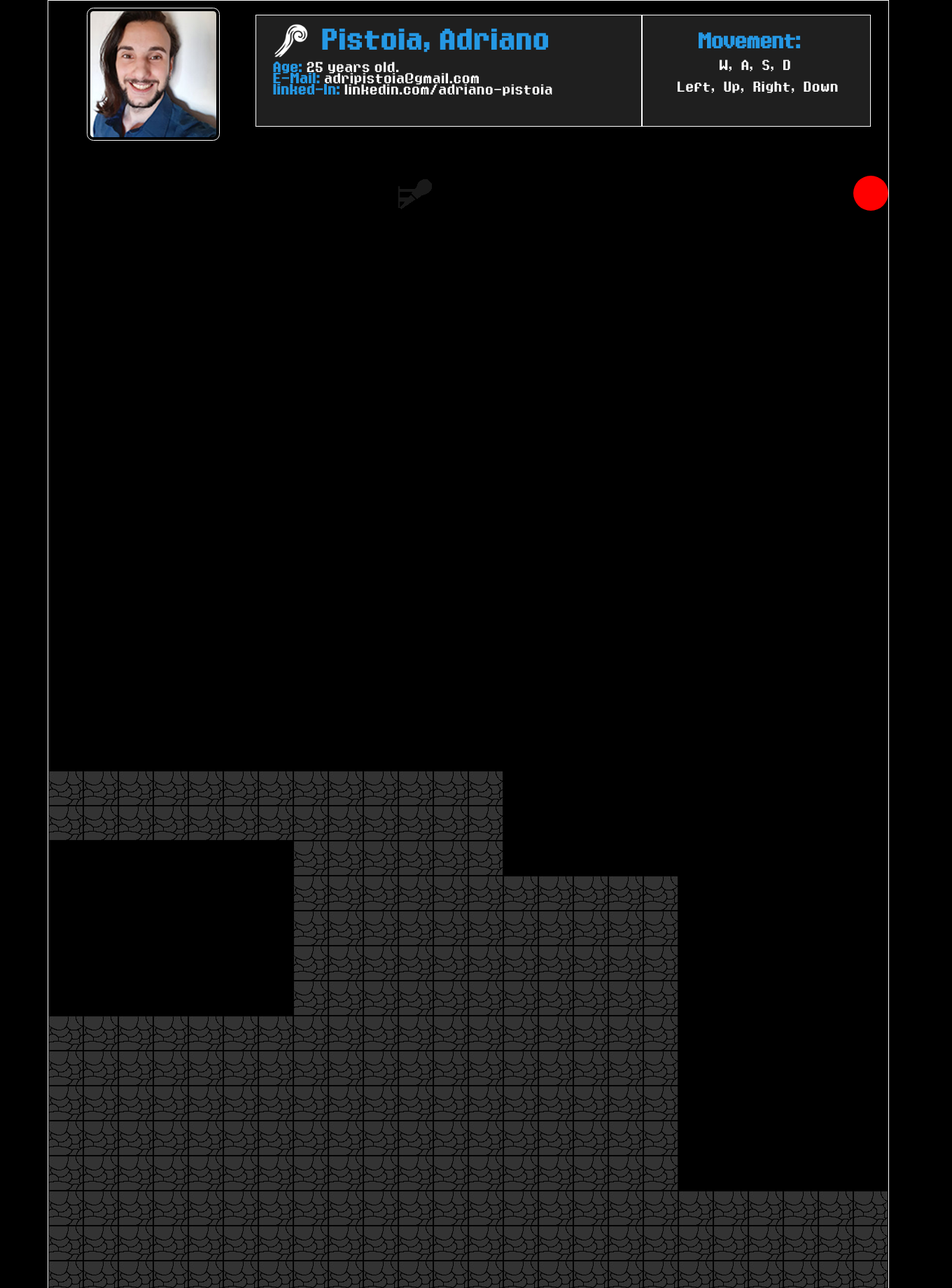
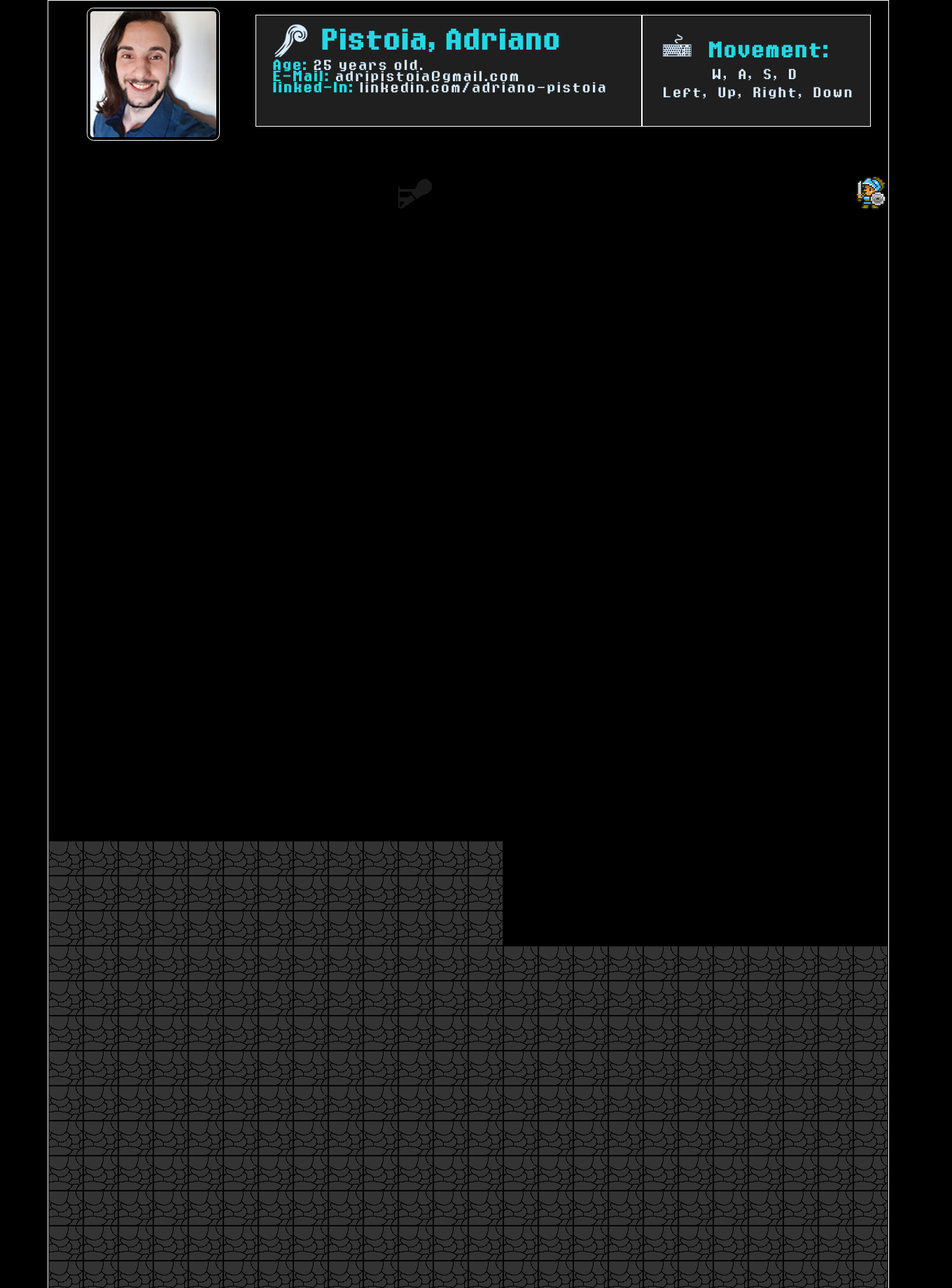
Before and after one commit to AdrianoPistoia/adrianopistoia.github.io, a PHP site: page / in a window 1360 px wide. Shown: the top 1840 px of the page at 70% size. Run offline with PHP 8.4, Linux system fonts and the light colour scheme.

Commit message:
alto avance capo

```diff
--- a/CSS/index.css
+++ b/CSS/index.css
@@ -1,11 +1,13 @@
 
 :root{
-    --main-color:       #2598e4;
-    --secondary-color:  #FFA300;
-    --terciary-color:   #803C00;
-    --contrast-color:   #1f1f1f;
-    --font-color:       #CCB51D;
+    --secondary-color:      #FFA300;
+    --contrast-color:       #1f1f1f;
+    --terciary-color:       #803C00;
+    --main-color:           #25d7e4;
+    --font-color:           #CCB51D;
 }
+
+
 
 *{
     padding:            0px;
@@ -20,8 +22,9 @@ p{
 }
 
 h1,h2,h3,p,a,li{
+    letter-spacing:     3px;
     font-family:        "dragon";
-    color:              white;
+    color:              rgb(215, 236, 255);
 }
 
 @font-face {
@@ -43,14 +46,23 @@ html{
 }
 
 .iconContainer{
-    padding-bottom:     5px;
+    justify-content:    flex-start;
+    padding-bottom:     2px;
     align-items:        center;
     display:            flex;
 }
 .icon{
+    background-repeat:  no-repeat;
     background-size:    contain;
     height:             50px;
     width:              50px;
+}
+.mini{
+    /* padding-right:  20px; */
+    position:       relative;
+    height:         30px;
+    width:          30px;
+    /* left:           -65px; */
 }
 .learning{
     background-image:   url("../icons/read.png");
@@ -87,7 +99,9 @@ html{
 }
 
 #player{
-    background-color: red;
+    background-repeat:  no-repeat;
+    background-image:   url("../icons/warrior.png");
+    background-position: 5px;
     border-radius:      50% 50%;
     position:           relative;
     z-index:            4000000;
@@ -143,7 +157,7 @@ html{
 
 .Header div>h1{
     padding-bottom:     10px;
-    letter-spacing:     2px;
+    /* letter-spacing:     2px; */
     padding-top:        10px;
     margin-left:        20px;
     align-self:         flex-start;
@@ -161,26 +175,50 @@ html{
     width:              300px;
 }
 
-.Tuto h2{
-    padding-left:       55px;
+.Tuto div>div+h2{
+    padding-left:       20px;
     position:           relative;
+}
+
+.teacher{
+    background-image:   url("../icons/teacher.png");
+}
+
+.Comunicator{
+    background-image:   url("../icons/public-speaker.png");
+}
+
+.FastLearner{
+    background-image:   url("../icons/read.png");
+}
+.Creativity{
+    background-image:   url("../icons/team-idea.png");
+}
+.Team{
+    background-image:   url("../icons/three-friends.png");
+}
+
+.Movement{
+    background-image:   url("../icons/keyboard.png");
+}
+
+.biceps{
+    background-image:   url("../icons/biceps.png");
 }
 
 .Tuto p{
     position:           relative;
-    left:               85px;
-    top:                15px;
+    left:               75px;
 }
 
 .Tuto p+p{
-    padding-top:        15px;
-    left:               25px;
+    padding-top:        10px;
+    left:               5px;
 }
 
 .Header div>div+ul{
     list-style-type:    none;
     text-decoration:    none;
-    letter-spacing:     1px;
     margin-right:       25px;
     margin-left:        25px;
 }
@@ -205,7 +243,7 @@ html{
     background-color: rgba(0,0,0,1);
     position:           absolute;
     display:            block;
-    height:             900px;
+    height:             1000px;
     width:              1200px;
     top:                200px;
 }
@@ -226,13 +264,13 @@ html{
     background-color:   var(--contrast-color);
     padding-bottom:     15px;
     margin-bottom:      35px;
-    padding-right:      40px;
+    padding-right:      45px;
     margin-right:       25px;
-    padding-left:       40px;
+    padding-left:       85px;
     padding-top:        10px;
     margin-left:        25px;
     margin-top:         20px;
-    text-align:         center;
+    /* text-align:         center; */
     border:             1px solid white;
 }
 
@@ -240,18 +278,19 @@ html{
     text-decoration-thickness:  2px;
     text-decoration:            underline;
     padding-bottom:             20px;
+    padding-left:               45px;
     padding-top:                20px;
     position:                   relative;
 }
 
 .blockRight h3{
+    padding-bottom:     10px;
     padding-top:        15px;
 }
 
+
 .special{
     padding-bottom:     5px;
-    letter-spacing:     1px;
-    word-spacing:       1pt;
     padding-top:        16px;
 
 }
@@ -269,7 +308,7 @@ html{
     height:             50px;
     width:              50px;
     left:               0px;
-    top:                850px;
+    top:                950px;
 }
 
 .puertaIzq{
@@ -278,7 +317,7 @@ html{
     height:             50px;
     width:              50px;
     left:               50px;
-    top:                850px;
+    top:                950px;
 }
 
 .Aptitudes{
@@ -287,11 +326,11 @@ html{
     min-width:          500px;
     max-width:          500px;
     position:           relative;
-    height:             880px;
+    height:             980px;
     left:               0px;
 }
 
-.Aptitudes div{
+.Aptitudes div.box{
     background-color:       var(--contrast-color);
     padding-bottom:         17px;
     margin-bottom:          5px;
@@ -300,15 +339,23 @@ html{
     margin-right:           25px;
     padding-top:            25px;
     margin-left:            25px;
-    text-align:             center;
     border:                 1px solid white;
 }
 
+.Aptitudes div.iconContainer.h2{
+    position:               relative;
+    left:                   50px;
+}
+.Aptitudes div.iconContainer.h3>h3{
+    position:               relative;
+    left:                   10px;
+}
 .Aptitudes h2{
     text-decoration-thickness:  2px;
     text-decoration:            underline;
     padding-bottom:             20px;
     position:                   relative;
+    left: 15px;
 }
 
 .Aptitudes h3{
@@ -345,3 +392,6 @@ p>span.boldenThis {
     left:               550px;
     top:                50px;
 }
+/* .thatColor{
+    color:              var(--secondary-color);
+} */
--- a/JS/main.js
+++ b/JS/main.js
@@ -16,6 +16,8 @@ var gridMap =[
                 false,false,false,false,false,false,false,false,false,false,false,true ,true ,true ,false,false,false,false,false,false,false,false,false,false,false,false,//|8|   199
                 false,false,false,false,false,false,false,false,false,false,false,true ,true ,true ,false,false,false,false,false,false,false,false,false,false,false,false,//|13|  324
                 false,false,false,false,false,false,false,false,false,false,false,true ,true ,true ,false,false,false,false,false,false,false,false,false,false,false,false,//|14|  349
+                false,false,false,false,false,false,false,false,false,false,false,true ,true ,true ,false,false,false,false,false,false,false,false,false,false,false,false,//|15|  374
+                false,false,false,false,false,false,false,false,false,false,false,true ,true ,true ,false,false,false,false,false,false,false,false,false,false,false,false,//|15|  374
                 false,false,false,false,false,false,false,false,false,false,false,true ,true ,true ,false,false,false,false,false,false,false,false,false,false,false,false,//|15|  374
                 false,false,false,false,false,false,false,false,false,false,false,true ,true ,true ,false,false,false,false,false,false,false,false,false,false,false,false,//|15|  374
                 false,false,false,false,false,false,false,false,false,false,false,true ,true ,true ,false,false,false,false,false,false,false,false,false,false,false,false,//|15|  374
--- a/index.html
+++ b/index.html
@@ -5,7 +5,7 @@
     <meta name="viewport" content="width=device-width, initial-scale=1.0">
     <link rel="stylesheet" href="./CSS/index.css">
     <script src="https://code.jquery.com/jquery-3.6.1.js" integrity="sha256-3zlB5s2uwoUzrXK3BT7AX3FyvojsraNFxCc2vC/7pNI=" crossorigin="anonymous"></script>
-    <title>L i g h t   B r i n g e r</title>
+    <title>Portfolio Pistoia Adriano</title>
 </head>
 <body>
     <div id="game">
@@ -17,31 +17,51 @@
                     <div class="icon wizard"></div>
                     <h1 id="title" class="boldenThis">Pistoia, Adriano</h1>
                 </div>
-                <ul id="subTitle">
+                <ul id="subTitle" >
                     <li><span class="boldenThis">Age:</span> 25 years old.</li>
                     <li><span class="boldenThis">E-Mail:</span> adripistoia@gmail.com</li>
                     <li><span class="boldenThis">linked-In:</span><a target="_blank" href="https://www.linkedin.com/in/adriano-pistoia/">   linkedin.com/adriano-pistoia</a></li>
                 </ul>
             </div>
             <div class="Tuto">
-                <h2><span class="boldenThis">Movement:</span></h3>
+                <div class="iconContainer">
+                    <div class="icon Movement"></div><h2><span class="boldenThis">Movement:</span></h3>
+                </div>
                 <p> W, A, S, D </p>
                 <p> Left, Up, Right, Down</p>
             </div>
         </div>
         <div class="part1">
             <div class="Aptitudes">
-                <div>
-                    <h2>Aptitudes</h2>
-                    <h3 class="boldenThis"><span >Tutoring skills:</span></h3>
-                    <p> I´ve been <span class="boldenThis">teaching english language and basic programming and logic</span> since 2018.</p>
-                    <h3 class="boldenThis">Comunicator:</h3>
+                <div class="box">
+                    <div class="iconContainer h2">
+                        <div class="icon biceps"></div>
+                        <h2>Aptitudes</h2>
+                    </div>
+                    <div class="iconContainer h3">
+                        <div class="icon mini teacher"></div>
+                        <h3 class="boldenThis"><span >Tutoring skills:</span></h3>
+                    </div>
+                        <p> I´ve been <span class="boldenThis">teaching english language and basic programming and logic</span> since 2018.</p>
+                    <div class="iconContainer h3">
+                        <div class="icon mini Comunicator"></div>
+                        <h3 class="boldenThis">Comunicator:</h3>
+                    </div>
                     <p>As a member of a familly of 5 really talkative people, <span class="boldenThis">i learned a good talk can solve everything.</span></p>
-                    <h3 class="boldenThis">Fast-Learner:</span></h3>
+                    <div class="iconContainer h3">
+                        <div class="icon mini FastLearner"></div>
+                        <h3 class="boldenThis">Fast-Learner:</span></h3>
+                    </div>
                     <p>Since Elementary School i have been teaching myself <span class="boldenThis">english, japanese and other various topics</span> ranging from Science, Philosophy, History, Literature and forth.</p>
-                    <h3 class="boldenThis">Team-Player:</span></h3>
+                    <div class="iconContainer h3">
+                        <div class="icon mini Team"></div>
+                        <h3 class="boldenThis">Team-Player:</h3>
+                    </div>
                     <p>Growing up as calm and shy twin surrounded with action-driven energetic people, i was automaticly enrolled in any plan the came up with, thanks to this, <span class="boldenThis">i learned that anything is posible with a team</span>, and way more fun.</p>
-                    <h3 class="boldenThis">Creativity and Adaptability:</span></h3>
+                    <div class="iconContainer h3">
+                        <div class="icon mini Creativity"></div>
+                        <h3 class="boldenThis">Creativity and Adaptability:</h3>
+                    </div>
                     <p>In an effort to help my friends and comply with all my responsibilities, <span class="boldenThis">i developed an intuitive ability to juggle through timings and deadlines all while helping others.</span></p>
                 </div>
             </div>
@@ -50,13 +70,14 @@
             <div class="blockRight font14">
                 <div>
                     <h2>Technologies!</h2>
-                    <h3 class="boldenThis">HTML, CSS, Javascript:</h3>
-                    <p>This page is a demonstration of my basic <span class="boldenThis">knowledge of Javascript and my will of making videogames</span> for every platform, even toasters! (coming soon...)</p>
-                    <h3 class="boldenThis">C/C++, C#, Java:</h3>
-                    <p>My first game was made with <span class="boldenThis">C++ using the SFML Framework</span> and for the past year and a half i've been making videogames with <span class="boldenThis">C# using Unity.</span></p>
-                    <p>Of course, videogames is just an excuse to learn all about programming, like <span class="boldenThis">Data Structure, UI/X, Animation, Optimization, Debugging</span></br>This made me a good all-rounder!</p>
-                    <h3 class="boldenThis special">But when i realized, it was too late... </h3>
-                    <h3 class="boldenThis special">i fell in love with videogame development...</h3>
+                    <h3 class="boldenThis thatColor">HTML, CSS, Javascript</h3>
+                    <h3 class="boldenThis thatColor">C/C++, C#, Java</h3>
+                    <h3 class="boldenThis thatColor">SQL, MySQL, PostgreSQL</h3>
+                    <!-- <p>This page is a demonstration of my basic <span class="boldenThis">knowledge of Javascript and my will of making videogames</span> for every platform, even toasters! (coming soon...)</p> -->
+                    <!-- <p>My first game was made with <span class="boldenThis">C++ using the SFML Framework</span> and for the past year and a half i've been making videogames with <span class="boldenThis">C# using Unity.</span></p> -->
+                    <!-- <p>Of course, videogames is just an excuse to learn all about programming, like <span class="boldenThis">Data Structure, UI/X, Animation, Optimization, Debugging</span></br>This made me a good all-rounder!</p> -->
+                    <!-- <h3 class="boldenThis special">But when i realized, it was too late... </h3> -->
+                    <!-- <h3 class="boldenThis special">i fell in love with videogame development...</h3> -->
                     <!-- <p>Plus, in august, 2021, i finished the "Videogame Development Course", from UTN (B.A.), where i learned how to design and develop videogames.</p> -->
                     <!-- <h2>Motivation!</h2>
                     <p><span class="boldenThis">  Growing up, i was a really curious kid</span> filled with questions, luckily for me, my father answered all of them with long physics explanations or his own experiences.</p>
@@ -66,10 +87,6 @@
                 </div>
             </div>
         </div>
-        <div class="parte2">
-            <div class="P2bloqueIzqUp"></div>
-            <div class="P2bloqueIzqDown"></div>
-        </div>
         <div id="checkPoint1"></div>
         <div id="screen1" ></div>
     </div>
```
Also changed, not shown: icons/biceps.png, icons/flamer.png, icons/keyboard.png, icons/processor.png (added), icons/public-speaker.png, icons/read.png, icons/teacher.png, icons/team-idea.png, icons/three-friends.png, icons/trident-shield.png, icons/warrior.png (added), icons/wizard-staff-grey.png.
